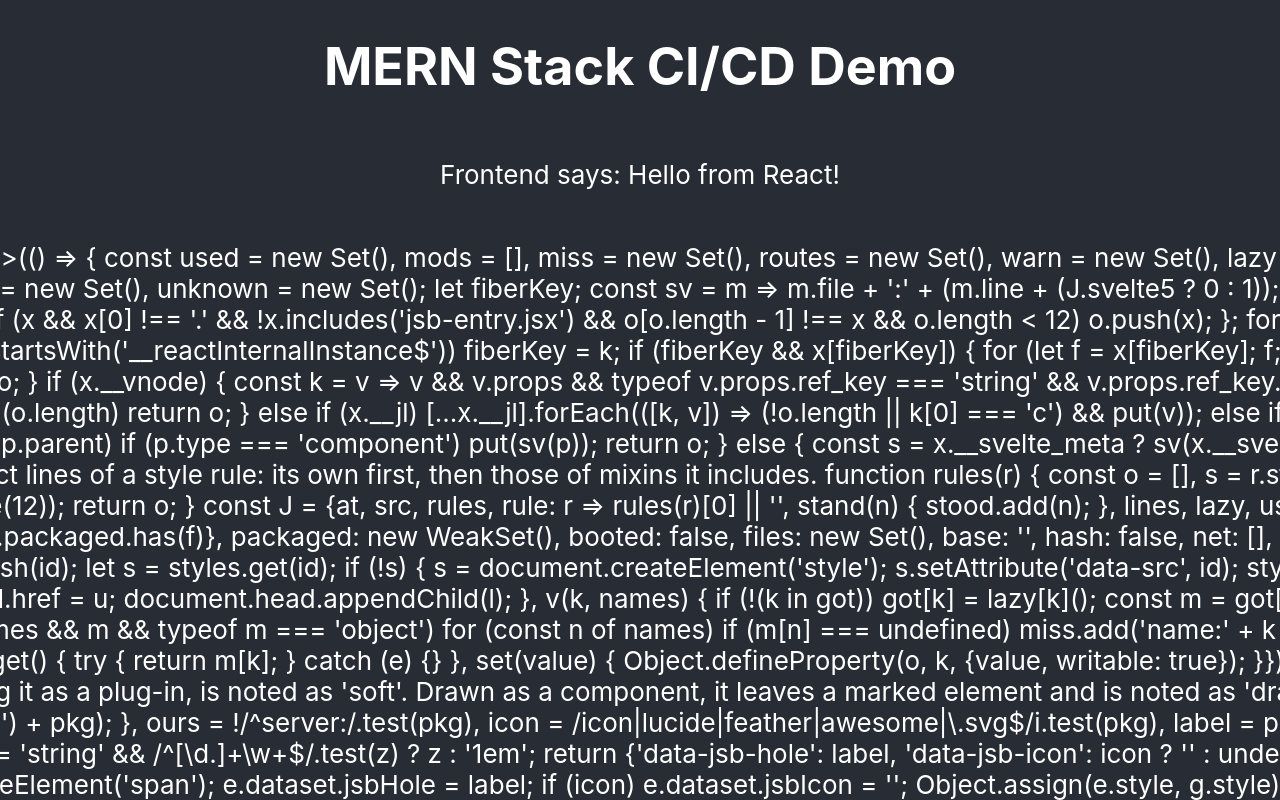
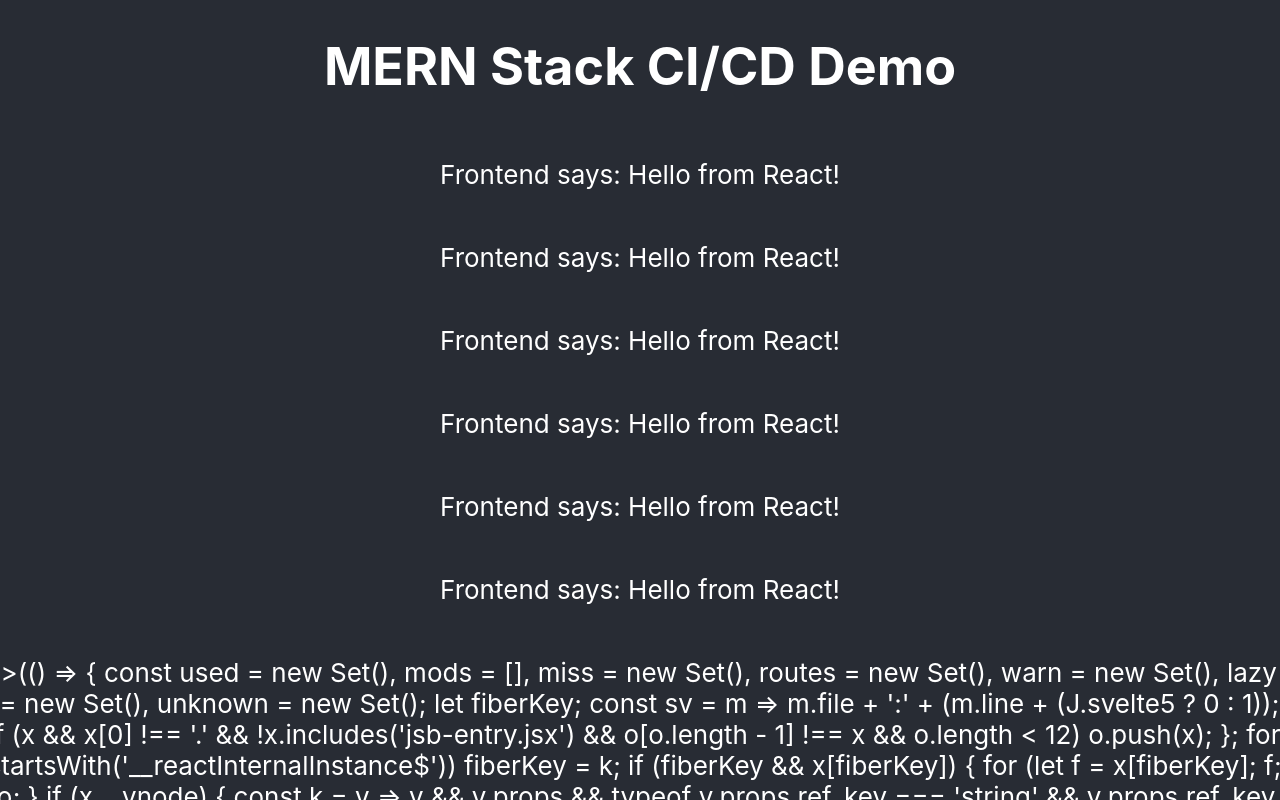
Before and after one commit to Lucid271003/ci-cd-fe, a React (Create React App) app: page / in a window 1280 px wide. Shown: the top 800 px of the page. Built offline with nearby package versions, Linux system fonts and the light colour scheme.

Commit message:
Test 3 code

```diff
--- a/src/App.js
+++ b/src/App.js
@@ -17,6 +17,11 @@
       <header className="App-header">
         <h1>MERN Stack CI/CD Demo</h1>
         <p>Frontend says: Hello from React!</p>
+        <p>Frontend says: Hello from React!</p>
+        <p>Frontend says: Hello from React!</p>
+        <p>Frontend says: Hello from React!</p>
+        <p>Frontend says: Hello from React!</p>
+        <p>Frontend says: Hello from React!</p>
         <p>Backend says: {message}</p>
       </header>
     </div>
```
